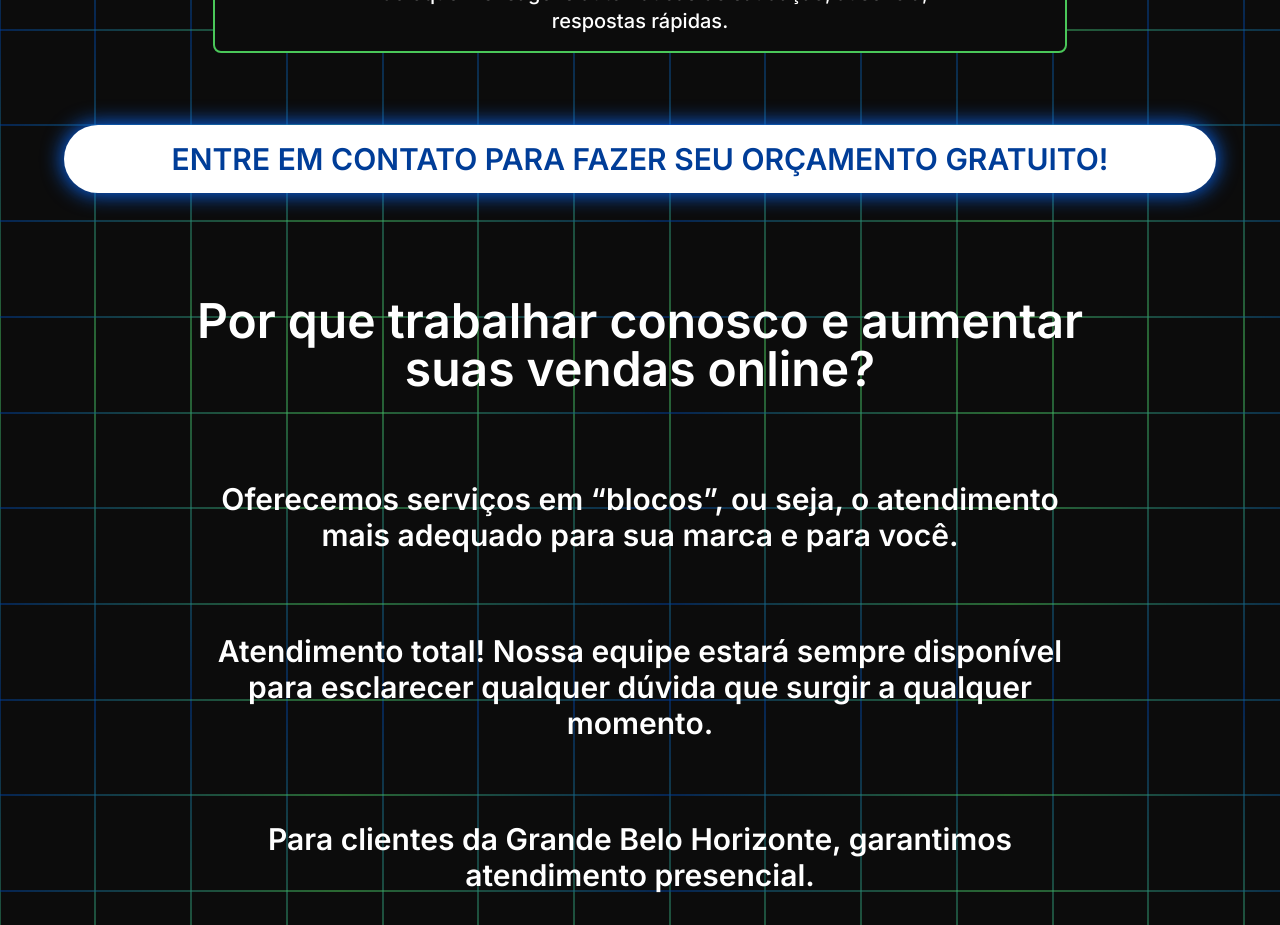
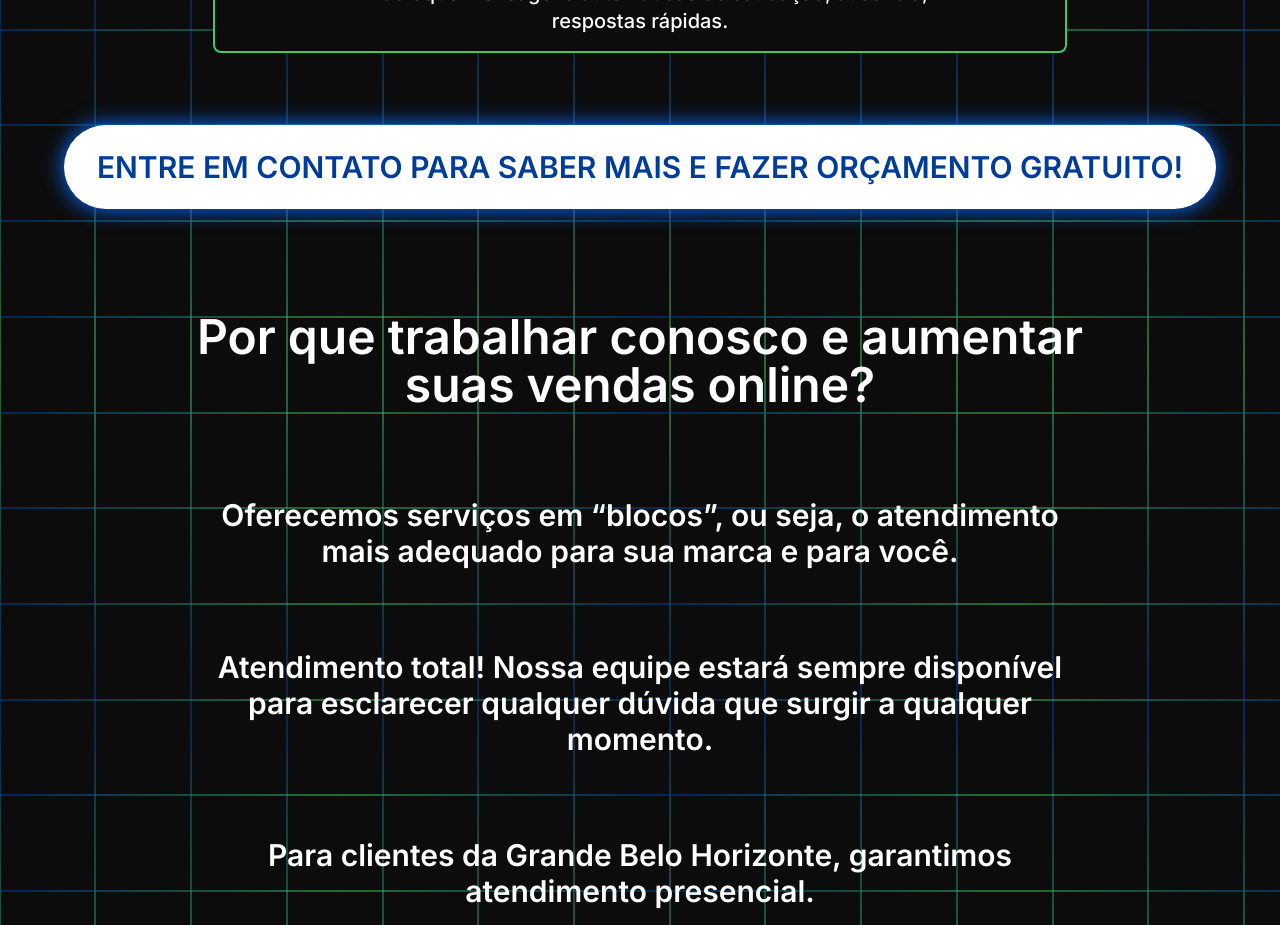
Before and after one commit to victorcastro98/webkey-next, a Next.js app: page / in a window 1280 px wide. Shown: the part 1980-2905 px from the top of the page. Built offline with nearby package versions, Linux system fonts and the light colour scheme.

Commit message:
new text

```diff
--- a/src/app/page.tsx
+++ b/src/app/page.tsx
@@ -74,9 +74,9 @@ export default function Home() {
       target="_blank"
       rel="noopener noreferrer"
       style={{boxShadow: "0px 0px 20px 2px rgba(9,107,255,0.9)"}}
-      className="bg-light text-web-blue p-4 w-[90%] m-2 text-3xl
-      font-semibold rounded-full cursor-pointer text-center">
-        ENTRE EM CONTATO PARA FAZER SEU ORÇAMENTO GRATUITO!
+      className="bg-light text-web-blue py-6 px-6 w-[90%] m-2 text-3xl
+      font-semibold rounded-full cursor-pointer justify-center text-center">
+        ENTRE EM CONTATO PARA SABER MAIS E FAZER ORÇAMENTO GRATUITO!
       </a>
       <div className="flex flex-col w-[95%] lg:w-[70%] text-[#1B1B1B] my-24 gap-20 text-3xl font-semibold text-center justify-center text-light">
         <a className="text-5xl mb-2">Por que trabalhar conosco e aumentar suas vendas online?</a>
```
